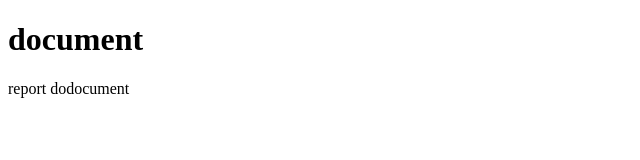
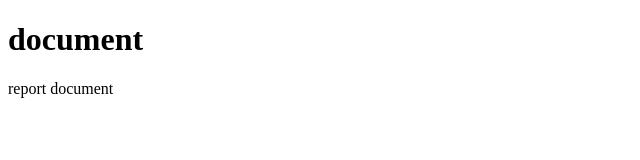
Before and after one commit to winterzmr/trygit, a plain HTML site: page index.html in a window 1280 px wide. Shown: the full height of the page, 0-640 px from the left. Drawn offline with Linux system fonts and the light colour scheme.

Commit message:
edit miss word

```diff
--- a/index.html
+++ b/index.html
@@ -7,6 +7,6 @@
 </head>
 <body>
     <h1>document</h1>
-    <p>report dodocument</p>
+    <p>report document</p>
 </body>
 </html>
```
